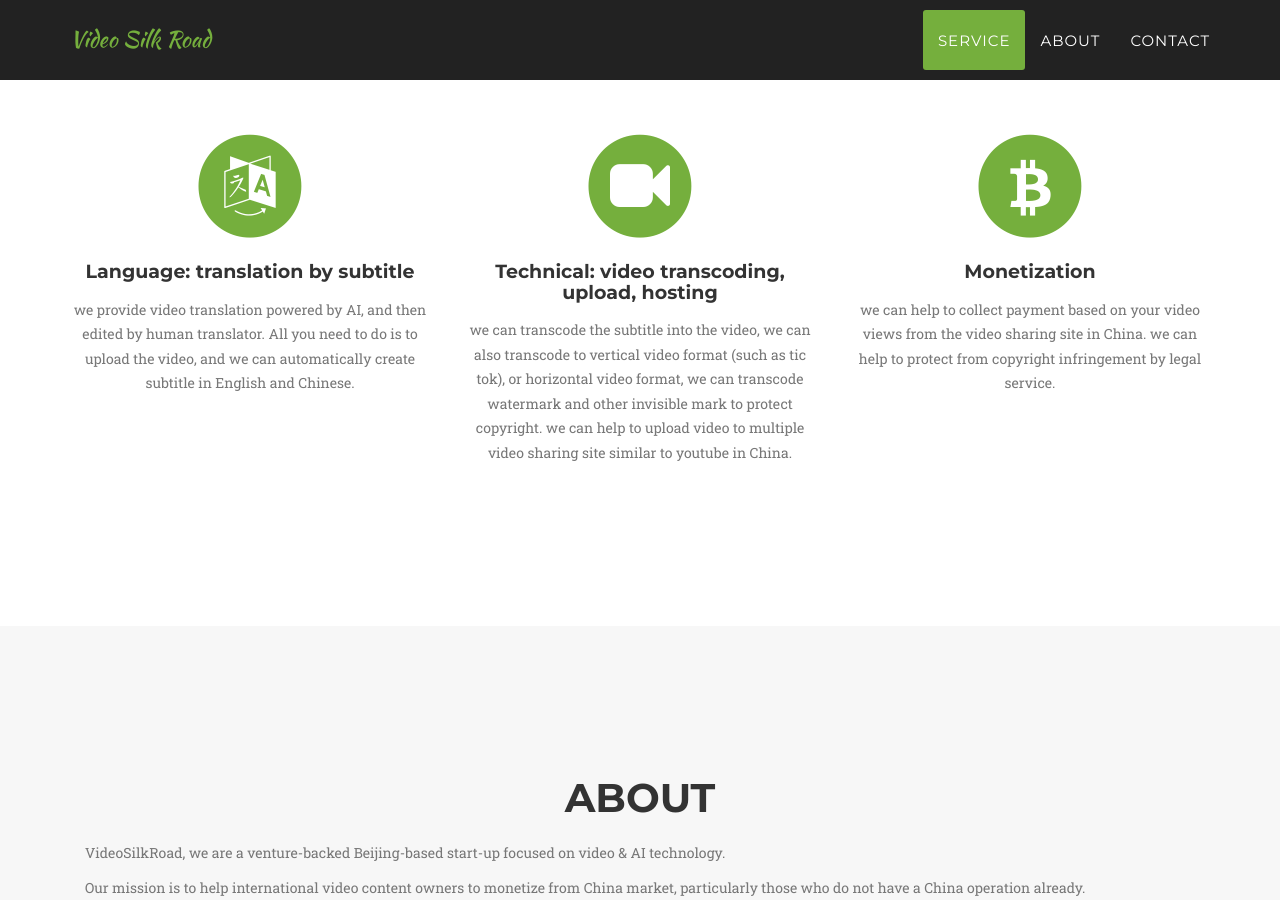
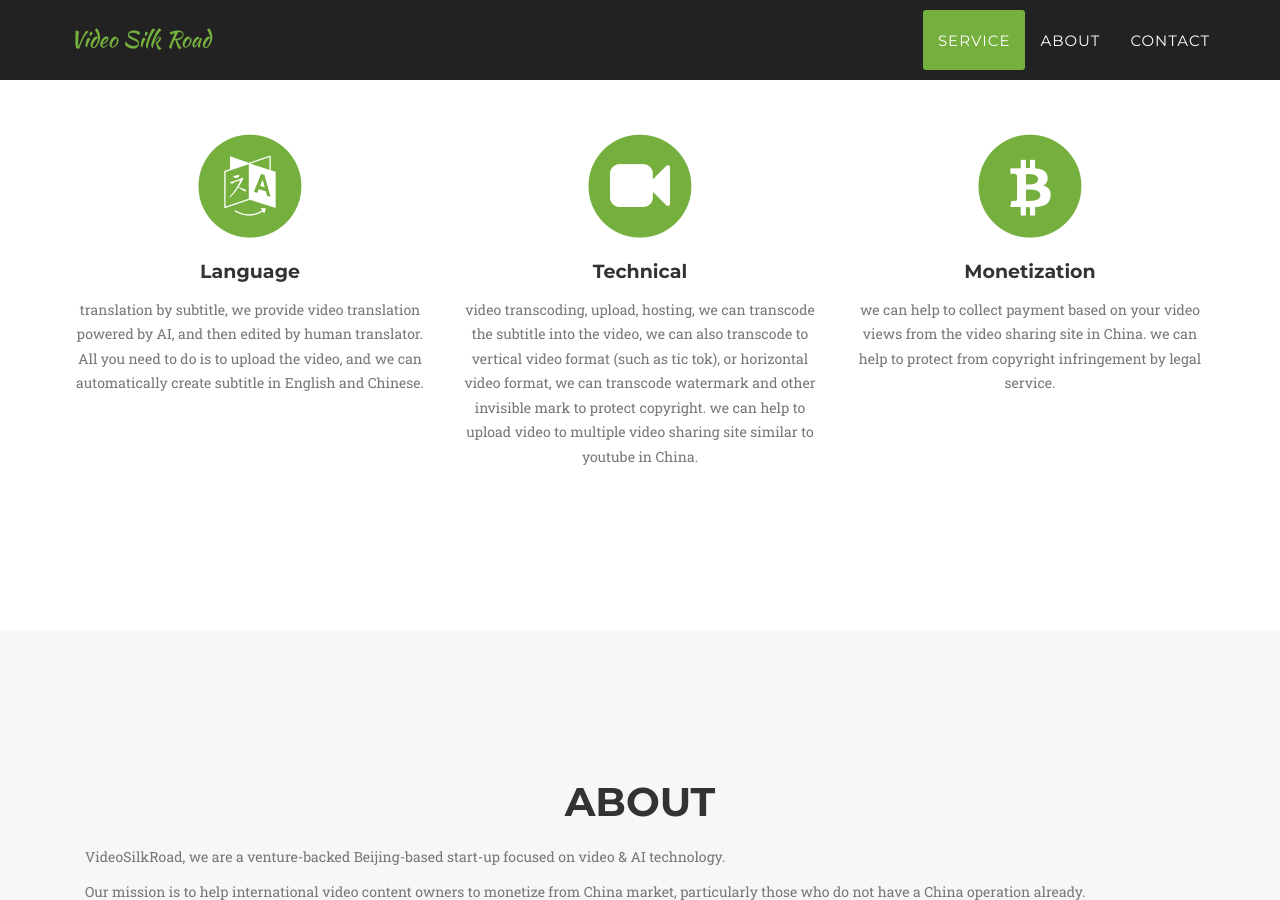
Before and after one commit to vsilkroad/vsilkroad.github.io, a Jekyll site: the page built from index.html, in a window 1280 px wide and 900 px high, scrolled down 1050 px. Built offline with Jekyll 4.4.1, drawn with Linux system fonts in a browser that asks for light colours; some web fonts are replaced.

Commit message:
Fix: service desc

```diff
--- a/_includes/services.html
+++ b/_includes/services.html
@@ -13,16 +13,16 @@
                         <i class="fa fa-circle fa-stack-2x text-primary"></i>
                         <i class="fa fa-language fa-stack-1x fa-inverse"></i>
                     </span>
-                    <h4 class="service-heading">Language: translation by subtitle</h4>
-                    <p class="text-muted">we provide video translation powered by AI, and then edited by human translator. All you need to do is to upload the video, and we can automatically create subtitle in English and Chinese.</p>
+                    <h4 class="service-heading">Language</h4>
+                    <p class="text-muted">translation by subtitle, we provide video translation powered by AI, and then edited by human translator. All you need to do is to upload the video, and we can automatically create subtitle in English and Chinese.</p>
                 </div>
                 <div class="col-md-4">
                     <span class="fa-stack fa-4x">
                         <i class="fa fa-circle fa-stack-2x text-primary"></i>
                         <i class="fa fa-video-camera fa-stack-1x fa-inverse"></i>
                     </span>
-                    <h4 class="service-heading">Technical: video transcoding, upload, hosting</h4>
-                    <p class="text-muted">we can transcode the subtitle into the video, we can also transcode to vertical video format (such as tic tok), or horizontal video format, we can transcode watermark and other invisible mark to protect copyright. we can help to upload video to multiple video sharing site similar to youtube in China.</p>
+                    <h4 class="service-heading">Technical</h4>
+                    <p class="text-muted">video transcoding, upload, hosting, we can transcode the subtitle into the video, we can also transcode to vertical video format (such as tic tok), or horizontal video format, we can transcode watermark and other invisible mark to protect copyright. we can help to upload video to multiple video sharing site similar to youtube in China.</p>
                 </div>
                 <div class="col-md-4">
                     <span class="fa-stack fa-4x">
```
